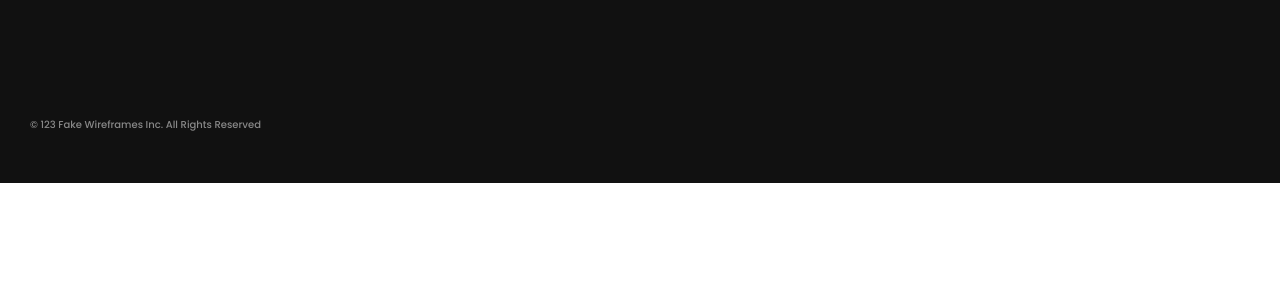
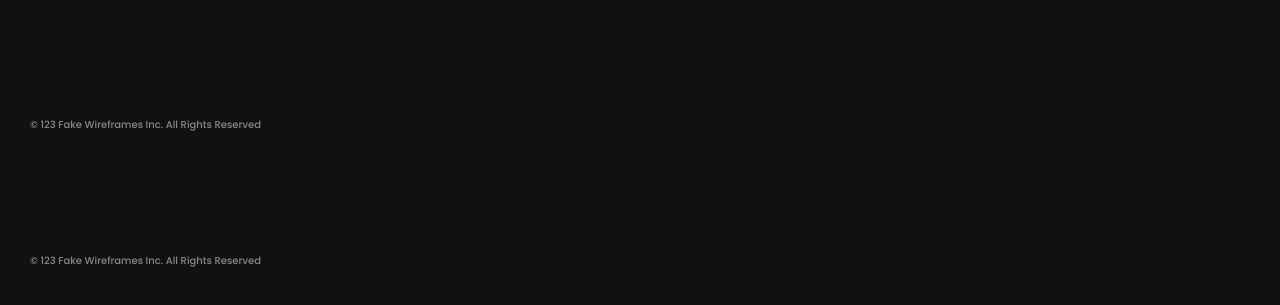
Before and after one commit to yarnserve/shoes, a plain HTML site: page index.html in a window 1280 px wide. Shown: the part 3621-3926 px from the top of the page. Before the commit the page ends 3804 px from the top, so only its background shows below. Drawn offline with nearby package versions, Linux system fonts and the light colour scheme.

Commit message:
add copyright

```diff
--- a/index.html
+++ b/index.html
@@ -187,6 +187,7 @@
             </div>
           </div>
           <div class="copyright">© 123 Fake Wireframes Inc. All Rights Reserved</div>
+          <div class="copyright">© 123 Fake Wireframes Inc. All Rights Reserved</div>
         </div>
       </div>
     </div>
```
